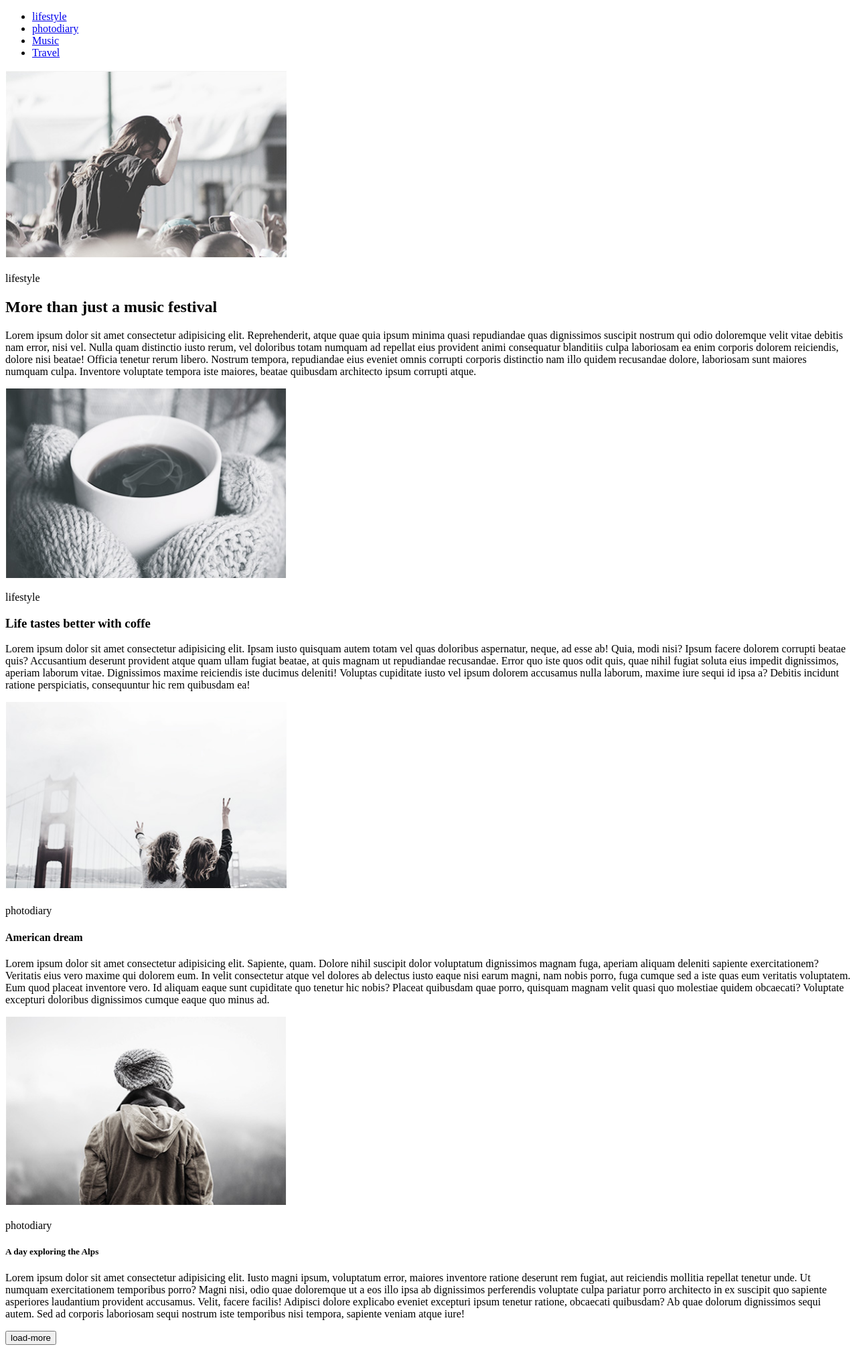
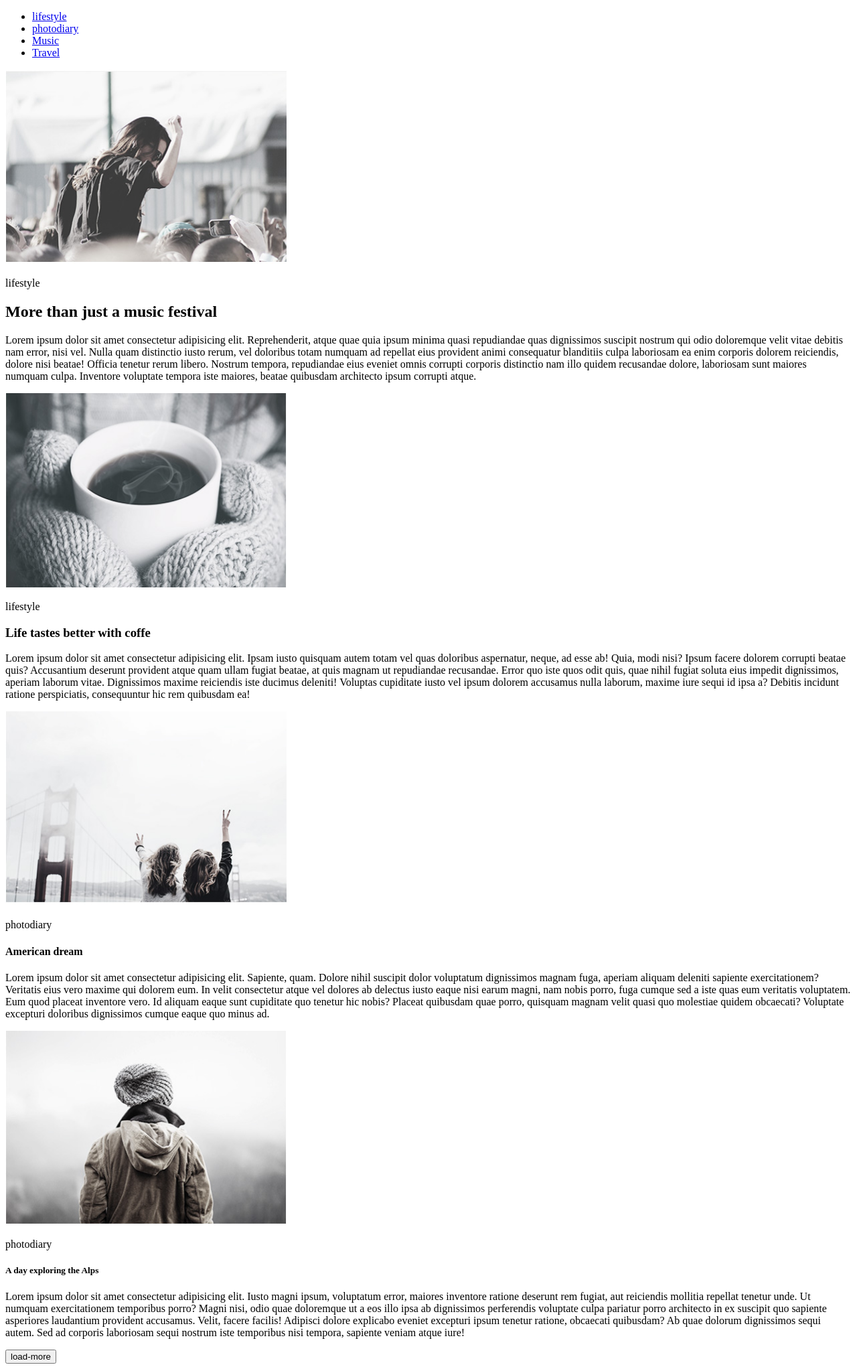
Before and after one commit to Ghore/goit-fe-course, a plain HTML site: page html-css/module-01/index.html in a window 1280 px wide. Shown: the whole page at 67% size. Before the commit the page ends 2016 px from the top, so only its background shows below. Drawn offline with Linux system fonts and the light colour scheme.

Commit message:
homeWork1-2-3

```diff
--- a/html-css/module-01/css/style.css
+++ b/html-css/module-01/css/style.css
@@ -0,0 +1,10 @@
+.visually-hidden {
+	position: absolute !important;
+	clip: rect(1px 1px 1px 1px); /* IE6, IE7 */
+	clip: rect(1px, 1px, 1px, 1px);
+	padding:0 !important;
+	border:0 !important;
+	height: 1px !important;
+	width: 1px !important;
+	overflow: hidden;
+}
--- a/html-css/module-01/index.html
+++ b/html-css/module-01/index.html
@@ -6,6 +6,7 @@
     <meta name="viewport" content="width=device-width, initial-scale=1.0">
     <meta http-equiv="X-UA-Compatible" content="ie=edge">
     <title>Homework#1</title>
+    <link rel="stylesheet" href="css/style.css">
 
 </head>
 
@@ -29,45 +30,49 @@
         </nav>
      </header>
      <main class="main-content">
-        <section class="lifestyle">
-            <img src="img/1.jpg" alt="!!" width="420" height="283" >
-
+        <section class="article-list"><h1 class="visually-hidden">test</h1>
+            <article class="post">
+                <img src="img/1.jpg" alt="!!" width="420" height="290" >
                 <p>lifestyle</p>
               <h2 class="article-title">More than just a music festival</h2>
               <p lang="zxx">Lorem ipsum dolor sit amet consectetur adipisicing elit. Reprehenderit, atque quae quia ipsum minima quasi repudiandae quas dignissimos suscipit nostrum qui odio doloremque velit vitae debitis nam error, nisi vel.
               Nulla quam distinctio iusto rerum, vel doloribus totam numquam ad repellat eius provident animi consequatur blanditiis culpa laboriosam ea enim corporis dolorem reiciendis, dolore nisi beatae! Officia tenetur rerum libero.
               Nostrum tempora, repudiandae eius eveniet omnis corrupti corporis distinctio nam illo quidem recusandae dolore, laboriosam sunt maiores numquam culpa. Inventore voluptate tempora iste maiores, beatae quibusdam architecto ipsum corrupti atque.
             </p>
-
-        <img src="img/2.jpg" alt="!!" width="420" height="283">
+            </article>
+            <article class="post">
+        <img src="img/2.jpg" alt="!!" width="420" height="290">
         <p>lifestyle</p>
         <h3 class="article-title">Life tastes better with coffe</h3>
         <p lang="zxx">Lorem ipsum dolor sit amet consectetur adipisicing elit. Ipsam iusto quisquam autem totam vel quas doloribus aspernatur, neque, ad esse ab! Quia, modi nisi? Ipsum facere dolorem corrupti beatae quis?
         Accusantium deserunt provident atque quam ullam fugiat beatae, at quis magnam ut repudiandae recusandae. Error quo iste quos odit quis, quae nihil fugiat soluta eius impedit dignissimos, aperiam laborum vitae.
         Dignissimos maxime reiciendis iste ducimus deleniti! Voluptas cupiditate iusto vel ipsum dolorem accusamus nulla laborum, maxime iure sequi id ipsa a? Debitis incidunt ratione perspiciatis, consequuntur hic rem quibusdam ea!
      </p>
-        </section>
+       </article>
 
-               <section class="photodiary">
-               <img src="img/3.jpg" alt="!!" width="420" height="283">
+               <article class="post">
+                <img src="img/3.jpg" alt="!!" width="420" height="290">
                 <p>photodiary</p>
                 <h4 class="article-title">American dream</h4>
                <p lang="zxx">Lorem ipsum dolor sit amet consectetur adipisicing elit. Sapiente, quam. Dolore nihil suscipit dolor voluptatum dignissimos magnam fuga, aperiam aliquam deleniti sapiente exercitationem? Veritatis eius vero maxime qui dolorem eum.
   In velit consectetur atque vel dolores ab delectus iusto eaque nisi earum magni, nam nobis porro, fuga cumque sed a iste quas eum veritatis voluptatem. Eum quod placeat inventore vero.
   Id aliquam eaque sunt cupiditate quo tenetur hic nobis? Placeat quibusdam quae porro, quisquam magnam velit quasi quo molestiae quidem obcaecati? Voluptate excepturi doloribus dignissimos cumque eaque quo minus ad.
   </p>
+   </article>
 
-             <img src="img/4.jpg" alt="!!" width="420" height="283">
+              <article class="post">
+                <img src="img/4.jpg" alt="!!" width="420" height="290">
                 <p>photodiary</p>
                 <h5 class="article-title">A day exploring the Alps</h5>
                 <p lang="zxx">Lorem ipsum dolor sit amet consectetur adipisicing elit. Iusto magni ipsum, voluptatum error, maiores inventore ratione deserunt rem fugiat, aut reiciendis mollitia repellat tenetur unde. Ut numquam exercitationem temporibus porro?
    Magni nisi, odio quae doloremque ut a eos illo ipsa ab dignissimos perferendis voluptate culpa pariatur porro architecto in ex suscipit quo sapiente asperiores laudantium provident accusamus. Velit, facere facilis!
    Adipisci dolore explicabo eveniet excepturi ipsum tenetur ratione, obcaecati quibusdam? Ab quae dolorum dignissimos sequi autem. Sed ad corporis laboriosam sequi nostrum iste temporibus nisi tempora, sapiente veniam atque iure!
    </p>
+   </article>
+
+<button class="load-more">load-more</button>
 
 </section>
-
-<button class="load-more">load-more</button>
 </main>
 
 </body>
```
Lines whose indentation alone changed are shown as unchanged.
